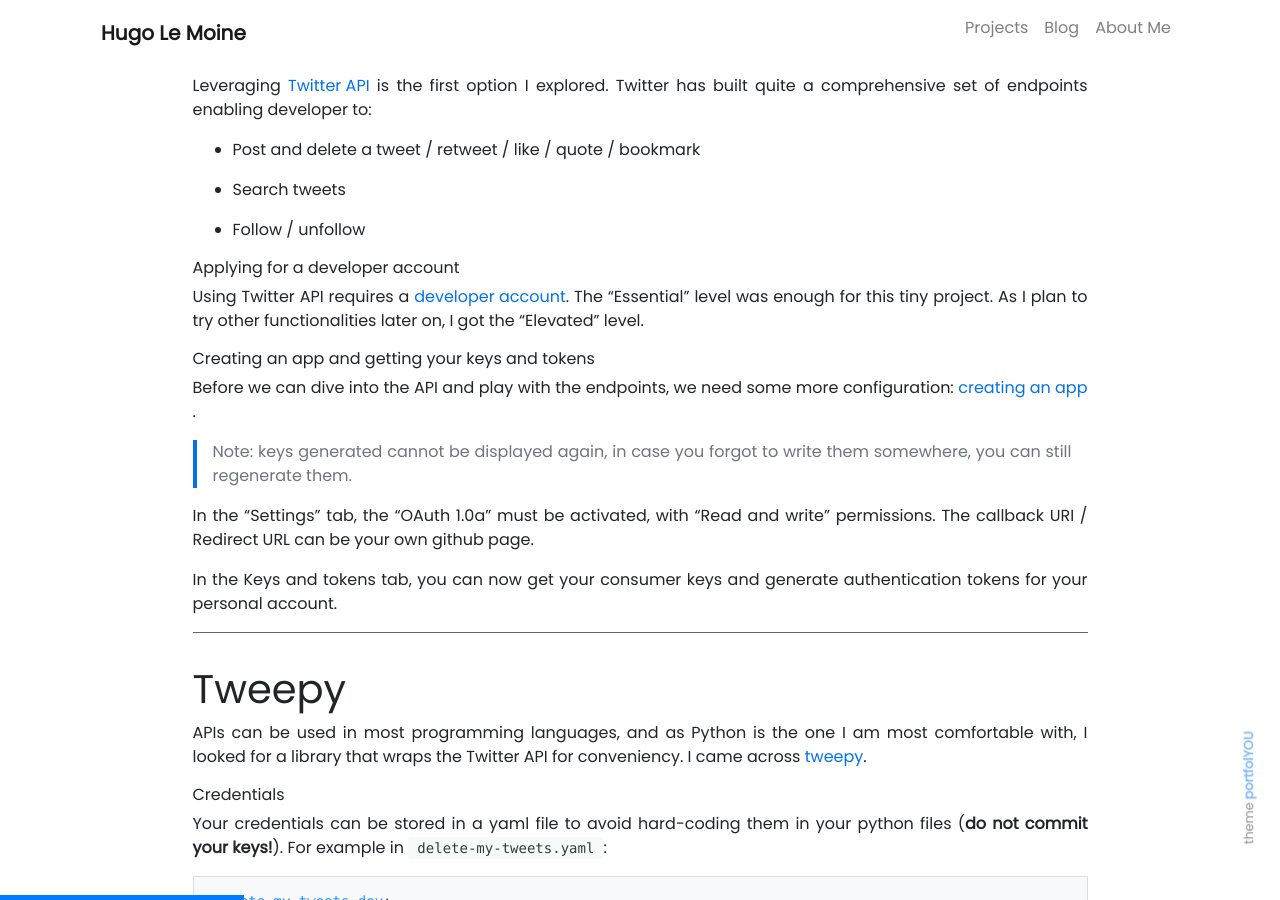
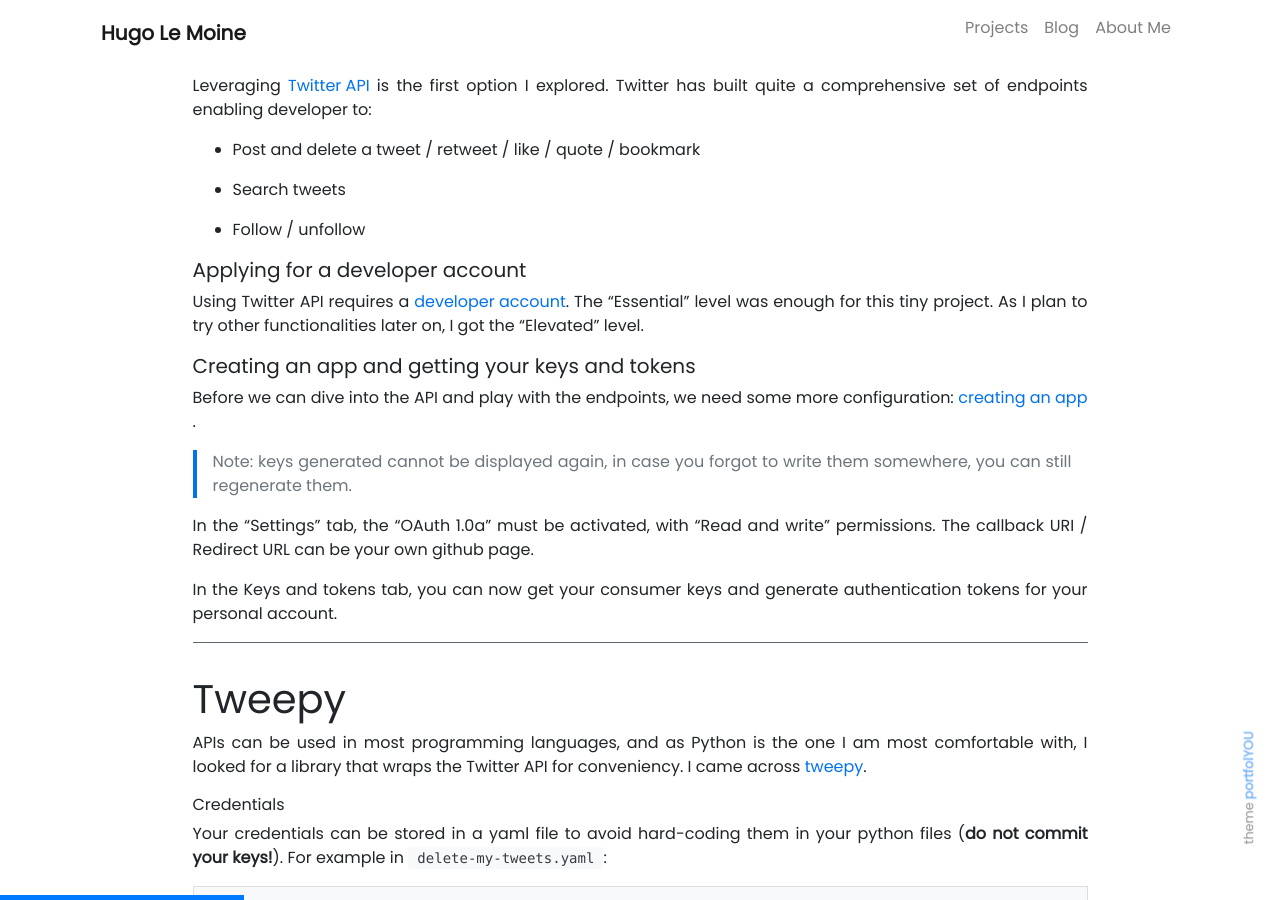
Before and after one commit to hugolmn/hugolmn.github.io, a Jekyll site: the page built from _posts/2022-06-11-delete-my-tweets.md, in a window 1280 px wide and 900 px high, scrolled down 518 px. Built offline with Jekyll 4.4.1, drawn with Linux system fonts in a browser that asks for light colours; nearby versions of some CDN libraries; our own code applies the rules of GitHub Pages for plain Markdown files; comment, search, counter and statistics services are not loaded.

Commit message:
Fixed headers size

````diff
--- a/_posts/2022-06-11-delete-my-tweets.md
+++ b/_posts/2022-06-11-delete-my-tweets.md
@@ -27,11 +27,11 @@
 
 - Follow / unfollow
 
-###### Applying for a developer account
+##### Applying for a developer account
 
 Using Twitter API requires a [developer account](https://developer.twitter.com/en). The "Essential" level was enough for this tiny project. As I plan to try other functionalities later on, I got the "Elevated" level.
 
-###### Creating an app and getting your keys and tokens
+##### Creating an app and getting your keys and tokens
 
 Before we can dive into the API and play with the endpoints, we need some more configuration: [creating an app](https://developer.twitter.com/en/portal/apps/new).
 
@@ -73,7 +73,7 @@
         print(exc)
 ```
 
-###### Initialize client
+##### Initialize client
 
 ```python
 import tweepy
@@ -88,7 +88,7 @@
 )
 ```
 
-###### Retrieve user's tweets
+##### Retrieve user's tweets
 
 To get the list of tweets from a user, it is required to provide the id associated with the account. To get this information, you can use the method `get_user` and provide your username.
 
@@ -126,7 +126,7 @@
 tweets = collect_tweet_ids()
 ```
 
-###### Delete tweets
+##### Delete tweets
 
 Finally, we can use the tweet ids to delete them using the `delete_tweet` method.
 
````
